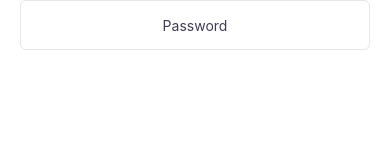
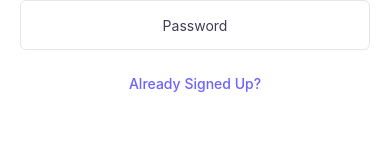
Before and after one commit to dgentilli/shopping-2024, a React Native app: screen /Signup in a window 390 px wide. Shown: the part 373-538 px from the top of the page. Built offline with nearby package versions, Linux system fonts and the light colour scheme; no server answers.

Commit message:
Create new component, navigate to Signin Screen

```diff
--- /dev/null
+++ b/baseComponents/Link.tsx
@@ -0,0 +1,28 @@
+import { Pressable, StyleSheet, Text } from 'react-native';
+
+interface LinkProps {
+  text: string;
+  onPress: () => void;
+}
+
+const Link = (props: LinkProps) => {
+  const { text, onPress } = props;
+
+  return (
+    <Pressable
+      style={({ pressed }) => [{ opacity: pressed ? 0.5 : 1 }]}
+      onPress={onPress}
+    >
+      <Text style={styles.buttonText}>{text}</Text>
+    </Pressable>
+  );
+};
+
+const styles = StyleSheet.create({
+  buttonText: {
+    color: '#6c63ff',
+    fontWeight: '500',
+  },
+});
+
+export default Link;
--- a/components/SignupComponents/CreateAccount.tsx
+++ b/components/SignupComponents/CreateAccount.tsx
@@ -4,7 +4,8 @@ import { Text, TextInput, StyleSheet } from 'react-native';
 import { SignupStep } from '../../constants/signup';
 import AuthScreenWrapper from '../../baseComponents/AuthScreenWrapper';
 import Spacer from '../../baseComponents/Spacer';
-
+import Link from '../../baseComponents/Link';
+import { useNavigation } from '@react-navigation/native';
 interface CreateAccountScreenProps {
   setStep: (step: SignupStep) => void;
 }
@@ -13,6 +14,8 @@ const CreateAccount = (props: CreateAccountScreenProps) => {
   const { setStep } = props;
   const [email, setEmail] = useState('');
   const [password, setPassword] = useState('');
+  const navigation = useNavigation<any>();
+  // To Do: Set up the TS for the navigation
   console.log('email from createAccount', email);
   console.log('password from create account', password);
 
@@ -68,6 +71,13 @@ const CreateAccount = (props: CreateAccountScreenProps) => {
         autoCorrect={false}
         onChangeText={(input) => setPassword(input)}
       />
+
+      <Spacer height={25} />
+
+      <Link
+        text='Already Signed Up?'
+        onPress={() => navigation.navigate('Signin')}
+      />
     </AuthScreenWrapper>
   );
 };
```
